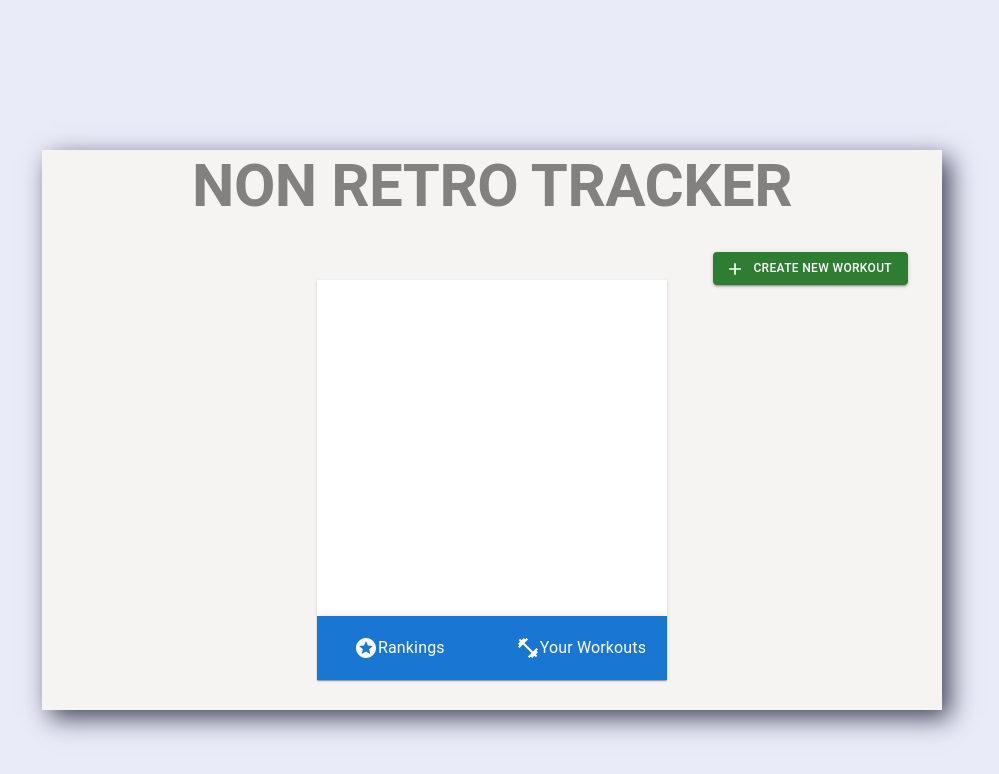
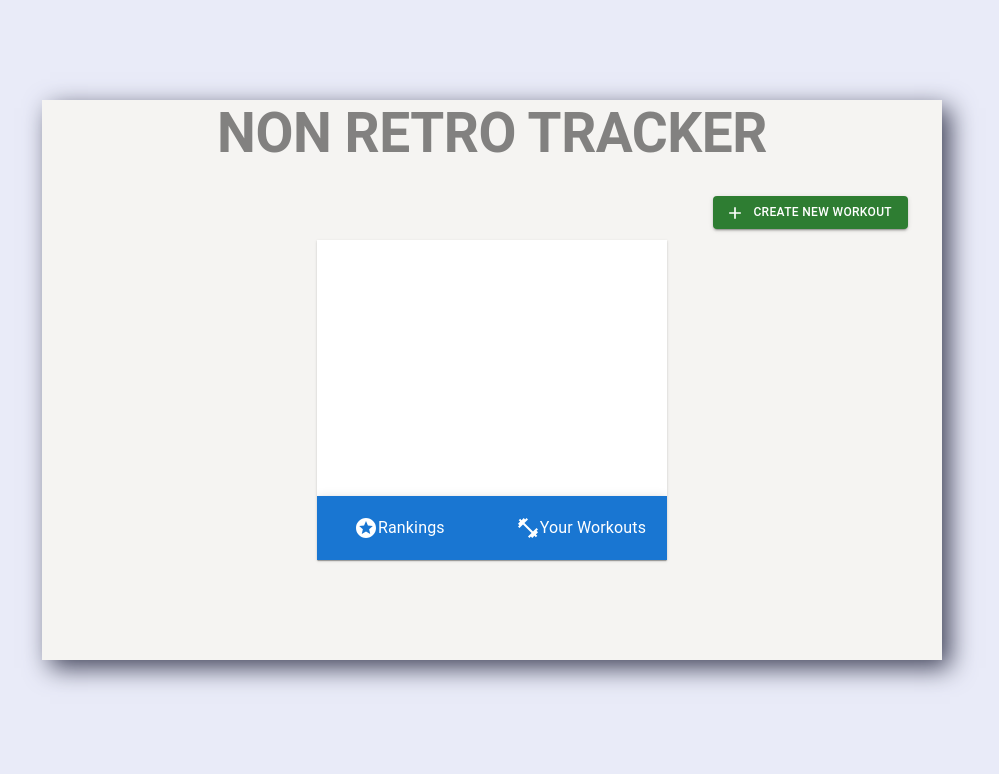
Before and after one commit to cladius6/best-tracker, a Next.js app in the folder frontend/: page /main in a window 1280 px wide. Shown: the top 774 px of the page, without its empty margins (148-1147 px from the left). Built offline with nearby package versions, Linux system fonts and the light colour scheme.

Commit message:
feat: close modal when save workout

```diff
--- a/frontend/pages/components/ChoosenExercisesList.tsx
+++ b/frontend/pages/components/ChoosenExercisesList.tsx
@@ -10,16 +10,20 @@ import {
 import SaveIcon from "@mui/icons-material/Save";
 import { IExerciseWithRepeats } from "../../types/exercises";
 import { MockWorkoutApi } from "../../api/addNewWorkout";
-import { useState } from "react";
+import { Dispatch, SetStateAction, useState } from "react";
 
 interface ChoosenExercisesListProp {
   choosenExercises: IExerciseWithRepeats[];
   refreshWorkouts: () => Promise<void>;
+  closeModal: () => void;
+  setChoosenExercises: Dispatch<SetStateAction<IExerciseWithRepeats[]>>;
 }
 
 export const ChoosenExercisesList = ({
   choosenExercises,
   refreshWorkouts,
+  closeModal,
+  setChoosenExercises,
 }: ChoosenExercisesListProp) => {
   const [workoutName, setWorkoutName] = useState("");
 
@@ -30,6 +34,8 @@ export const ChoosenExercisesList = ({
       username: localStorage.getItem("username") ?? "",
     });
     refreshWorkouts();
+    closeModal();
+    setChoosenExercises([]);
   };
 
   const handleChange = (e: React.ChangeEvent<HTMLInputElement>) => {
--- a/frontend/pages/components/ContainerComp.tsx
+++ b/frontend/pages/components/ContainerComp.tsx
@@ -13,7 +13,7 @@ export const ContainerComp = ({ children }: ContainerCompProp) => {
       sx={{
         height: "70vh",
         boxShadow: "8px 8px 24px 0px rgba(66, 68, 90, 1)",
-        marginTop: "150px",
+        marginTop: "100px",
         backgroundColor: "rgb(245,244,242)",
       }}
     >
--- a/frontend/pages/components/ExercisesList.tsx
+++ b/frontend/pages/components/ExercisesList.tsx
@@ -8,8 +8,7 @@ import {
   TextField,
 } from "@mui/material";
 import { Dispatch, SetStateAction, useState } from "react";
-import { number } from "yup";
-import { IExercise } from "../../../backend/src/exercise/interfaces/exercise.interface";
+import { IExercise } from "../../../backend/src/exercises/interfaces/exercise.interface";
 import { IExerciseWithRepeats } from "../../types/exercises";
 
 interface ExercisesListProp {
--- a/frontend/pages/components/Header.tsx
+++ b/frontend/pages/components/Header.tsx
@@ -13,8 +13,8 @@ export const Header = () => {
           xs: "30px",
           sm: "40px",
           md: "50px",
-          lg: "60px",
-          xl: "60px",
+          lg: "55px",
+          xl: "55px",
         },
       }}
     >
--- a/frontend/pages/components/Modal.tsx
+++ b/frontend/pages/components/Modal.tsx
@@ -1,14 +1,10 @@
 import { Box, Typography, Modal, IconButton, Container } from "@mui/material";
 import { ExercisesList } from "./ExercisesList";
-import { WorkoutName } from "./WorkoutName";
-import {
-  IExercisesResponse,
-  IExerciseWithRepeats,
-} from "../../types/exercises";
+import { IExerciseWithRepeats } from "../../types/exercises";
 import { ChoosenExercisesList } from "./ChoosenExercisesList";
 import { useState } from "react";
 import CloseIcon from "@mui/icons-material/Close";
-import { IExercise } from "../../../backend/src/exercise/interfaces/exercise.interface";
+import { IExercise } from "../../../backend/src/exercises/interfaces/exercise.interface";
 
 interface ModalWithExercisesProps {
   openModal: boolean;
@@ -78,6 +74,8 @@ export const ModalWithExercises = ({
             <ChoosenExercisesList
               choosenExercises={choosenExercises}
               refreshWorkouts={refreshWorkouts}
+              closeModal={closeModal}
+              setChoosenExercises={setChoosenExercises}
             />
           </Box>
           <Box
--- a/frontend/pages/components/WorkoutName.tsx
+++ /dev/null
@@ -1,14 +0,0 @@
-import { Typography } from "@mui/material";
-
-export const WorkoutName = () => {
-  return (
-    <Typography
-      id="modal-modal-title"
-      variant="h6"
-      component="h2"
-      sx={{ textAlign: "center" }}
-    >
-      WORKOUT 1
-    </Typography>
-  );
-};
--- a/frontend/pages/components/WorkoutsList.tsx
+++ b/frontend/pages/components/WorkoutsList.tsx
@@ -21,12 +21,12 @@ export const WorkoutsList = ({ workoutsList }: WorkoutsListProp) => {
       sx={{
         marginBottom: "20px",
         width: "100%",
-        height: "400px",
+        height: "40%",
         maxWidth: "350px",
         display: "block",
         margin: "0 auto",
         position: "fixed",
-        top: "60%",
+        top: "50%",
         left: "50%",
         transform: "translate(-50%, -50%)",
         overflowY: "auto",
--- a/frontend/pages/main.tsx
+++ b/frontend/pages/main.tsx
@@ -1,15 +1,13 @@
 import * as React from "react";
 import { Box, Button } from "@mui/material";
-import { SetStateAction, useState } from "react";
+import { useState } from "react";
 import { MockGetExercises } from "../api/exercises";
 import { Header } from "./components/Header";
 import AddIcon from "@mui/icons-material/Add";
 import { ContainerComp } from "./components/ContainerComp";
 import { WorkoutsList } from "./components/WorkoutsList";
 import { ModalWithExercises } from "./components/Modal";
-import { IExercisesResponse } from "../types/exercises";
-import produce from "immer";
-import { IExercise } from "../../backend/src/exercise/interfaces/exercise.interface";
+import { IExercise } from "../../backend/src/exercises/interfaces/exercise.interface";
 import { MockWorkoutApi } from "../api/addNewWorkout";
 import { IWorkout } from "../types/addNewWorkout";
 
```
